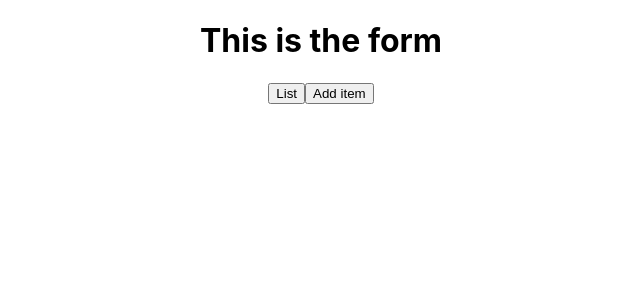
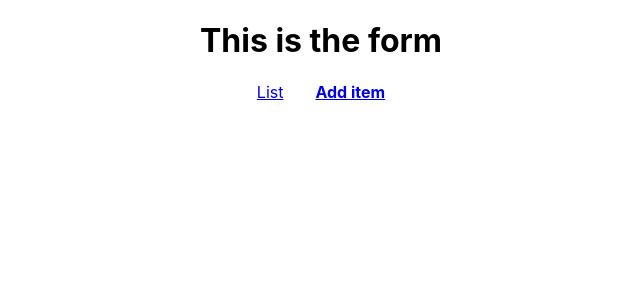
Before and after one commit to the-collab-lab/tcl-23-smart-shopping-list, a React (Create React App) app: page /add-item in a window 1280 px wide. Shown: the top 300 px of the page, without its empty margins (319-959 px from the left). Built offline with nearby package versions, Linux system fonts and the light colour scheme.

Commit message:
Change Link to NavLink and add activeClassName to both links

```diff
--- a/src/components/NavBar.js
+++ b/src/components/NavBar.js
@@ -1,14 +1,24 @@
-import { Link as RouterLink } from 'react-router-dom';
+import { NavLink as RouterLink } from 'react-router-dom';
 
 export default function NavBar(props) {
   return (
     <nav>
-      <RouterLink to="/">
-        <button>List</button>
+      <RouterLink
+        className="nav-link"
+        exact
+        activeClassName="nav-link-bold"
+        to="/"
+      >
+        List
       </RouterLink>
 
-      <RouterLink to="/add-item">
-        <button>Add item</button>
+      <RouterLink
+        className="nav-link"
+        exact
+        activeClassName="nav-link-bold"
+        to="/add-item"
+      >
+        Add item
       </RouterLink>
     </nav>
   );
```
